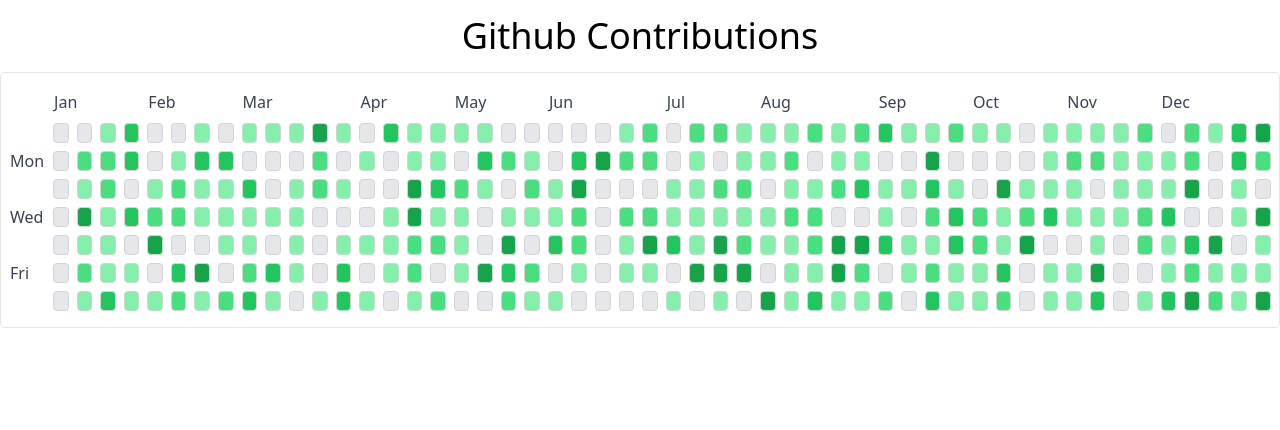
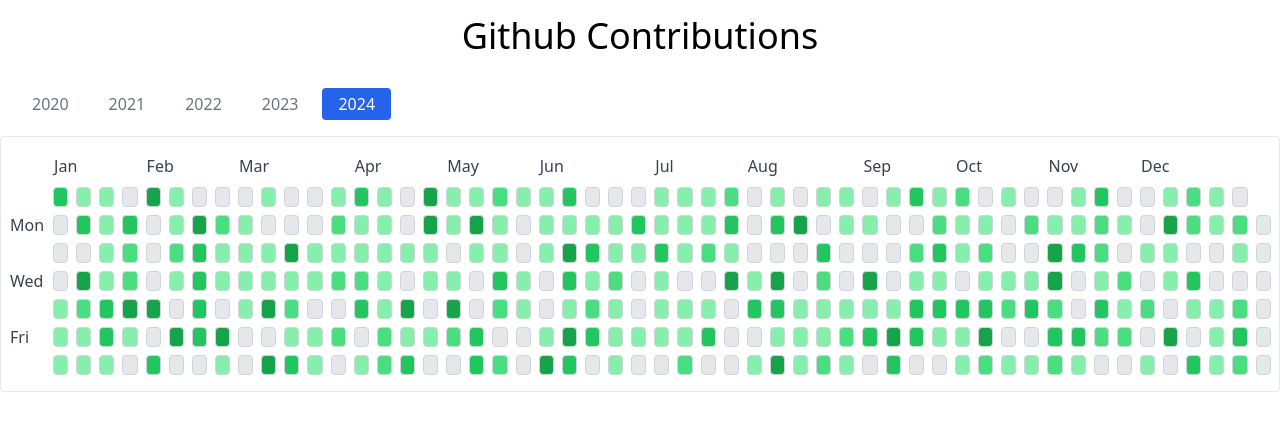
Before and after one commit to willemverbuyst/gh-contributions-table, a React (Vite) app: page / in a window 1280 px wide. Shown: the top 430 px of the page. Built offline with nearby package versions, Linux system fonts and the light colour scheme.

Commit message:
chore: create contributions for multiple years

```diff
--- a/src/App.tsx
+++ b/src/App.tsx
@@ -1,11 +1,19 @@
+import clsx from "clsx";
+import { useState } from "react";
 import { DataCells } from "./components/DataCells";
 import { DayCell } from "./components/DayCell";
 import { MonthCell } from "./components/MonthCell";
-import { generateContributions } from "./dummyData/contributions";
-import { dateMap } from "./utils/dateMap";
+import { getContributionsForYears } from "./dummyData/contributions";
+import { getDateMapsForYears } from "./utils/dateMap";
 
 export default function App() {
-  const contributions = generateContributions();
+  const [contributions] = useState(getContributionsForYears());
+  const [year, setYear] = useState(new Date().getFullYear());
+  const [dateMapForYears] = useState(getDateMapsForYears());
+
+  function handleClick(selectedYear: number) {
+    setYear(selectedYear);
+  }
 
   return (
     <div className="w-full flex flex-col items-center">
@@ -13,6 +21,53 @@ export default function App() {
         <h1 className="text-4xl">Github Contributions</h1>
       </header>
       <main>
+        <section className="flex gap-2 p-4 w-[150px]">
+          <button
+            className={clsx(
+              "py-1 px-4 hover:bg-gray-100 rounded text-gray-500",
+              year === 2020 && "bg-blue-600 text-white"
+            )}
+            onClick={() => handleClick(2020)}
+          >
+            2020
+          </button>
+          <button
+            className={clsx(
+              "py-1 px-4 hover:bg-gray-100 rounded text-gray-500",
+              year === 2021 && "bg-blue-600 text-white"
+            )}
+            onClick={() => handleClick(2021)}
+          >
+            2021
+          </button>
+          <button
+            className={clsx(
+              "py-1 px-4 hover:bg-gray-100 rounded text-gray-500",
+              year === 2022 && "bg-blue-600 text-white"
+            )}
+            onClick={() => handleClick(2022)}
+          >
+            2022
+          </button>
+          <button
+            className={clsx(
+              "py-1 px-4 hover:bg-gray-100 rounded text-gray-500",
+              year === 2023 && "bg-blue-600 text-white"
+            )}
+            onClick={() => handleClick(2023)}
+          >
+            2023
+          </button>
+          <button
+            className={clsx(
+              "py-1 px-4 hover:bg-gray-100 rounded text-gray-500",
+              year === 2024 && "bg-blue-600 text-white"
+            )}
+            onClick={() => handleClick(2024)}
+          >
+            2024
+          </button>
+        </section>
         <div className="border py-2 rounded">
           <table className="border-separate border-spacing-2">
             <thead>
@@ -37,50 +92,50 @@ export default function App() {
               <tr className="h-3 leading-none">
                 <DayCell day="Sun" hidden />
                 <DataCells
-                  contributions={contributions}
-                  dates={dateMap.get("Sunday") ?? []}
+                  contributions={contributions.get(year)}
+                  dates={dateMapForYears.get(year).get("Sunday") ?? []}
                 />
               </tr>
               <tr className="h-3 leading-none">
                 <DayCell day="Mon" />
                 <DataCells
-                  contributions={contributions}
-                  dates={dateMap.get("Monday") ?? []}
+                  contributions={contributions.get(year)}
+                  dates={dateMapForYears.get(year).get("Monday") ?? []}
                 />
               </tr>
               <tr className="h-3 leading-none">
                 <DayCell day="Tue" hidden />
                 <DataCells
-                  contributions={contributions}
-                  dates={dateMap.get("Tuesday") ?? []}
+                  contributions={contributions.get(year)}
+                  dates={dateMapForYears.get(year).get("Tuesday") ?? []}
                 />
               </tr>
               <tr className="h-3 leading-none">
                 <DayCell day="Wed" />
                 <DataCells
-                  contributions={contributions}
-                  dates={dateMap.get("Wednesday") ?? []}
+                  contributions={contributions.get(year)}
+                  dates={dateMapForYears.get(year).get("Wednesday") ?? []}
                 />
               </tr>
               <tr className="h-3 leading-none">
                 <DayCell day="Thu" hidden />
                 <DataCells
-                  contributions={contributions}
-                  dates={dateMap.get("Thursday") ?? []}
+                  contributions={contributions.get(year)}
+                  dates={dateMapForYears.get(year).get("Thursday") ?? []}
                 />
               </tr>
               <tr className="h-3 leading-none">
                 <DayCell day="Fri" />
                 <DataCells
-                  contributions={contributions}
-                  dates={dateMap.get("Friday") ?? []}
+                  contributions={contributions.get(year)}
+                  dates={dateMapForYears.get(year).get("Friday") ?? []}
                 />
               </tr>
               <tr className="h-3 leading-none">
                 <DayCell day="Sat" hidden />
                 <DataCells
-                  contributions={contributions}
-                  dates={dateMap.get("Saturday") ?? []}
+                  contributions={contributions.get(year)}
+                  dates={dateMapForYears.get(year).get("Saturday") ?? []}
                 />
               </tr>
             </tbody>
--- a/src/components/DataCells.tsx
+++ b/src/components/DataCells.tsx
@@ -5,14 +5,18 @@ export function DataCells({
   dates,
 }: {
   contributions: { [k: string]: number };
-  dates: string[];
+  dates: (string | null)[];
 }) {
-  return dates.map((date, i) => (
+  return dates.map((date, i) =>
+    date ? (
       <DataCell
         key={i}
         dataIx={i}
         date={date}
         contributions={contributions[date]}
       />
-  ));
+    ) : (
+      <td>&nbsp;</td>
+    )
+  );
 }
--- a/src/dummyData/contributions.ts
+++ b/src/dummyData/contributions.ts
@@ -12,10 +12,10 @@ function weightedRandom(): number {
   return Math.floor(weighted * MAXIMUM_NUMBER_OF_CONTRIBUTIONS);
 }
 
-export function generateContributions() {
+export function generateContributions(year: number) {
   return Array.from({ length: 365 }).reduce(
     (acc: Record<string, number>, _, i) => {
-      const today = new Date("2022-01-01");
+      const today = new Date(`${year}-01-01`);
       const tomorrow = new Date(today);
 
       tomorrow.setDate(today.getDate() + i);
@@ -30,3 +30,15 @@ export function generateContributions() {
     {}
   );
 }
+
+export function getContributionsForYears() {
+  const years = [2020, 2021, 2022, 2023, 2024];
+
+  const constributionsForYears = new Map();
+
+  years.forEach((y) => {
+    constributionsForYears.set(y, generateContributions(y));
+  });
+
+  return constributionsForYears;
+}
--- a/src/utils/dateMap.ts
+++ b/src/utils/dateMap.ts
@@ -4,31 +4,51 @@ export function getDayOfTheFirstInMonth(year: number, month: number) {
   return date.getDay();
 }
 
-export function createDatesArray(day: number) {
-  const dayOfTheFirstInMonth = getDayOfTheFirstInMonth(2022, 0);
-  const dates: string[] = [];
-  const d = new Date("2022-01-01");
+export function createDatesArray(day: number, year: number) {
+  const dayOfTheFirstInMonth = getDayOfTheFirstInMonth(2023, 0);
+  const dates: (string | null)[] = [];
+  const d = new Date(`${year}-01-01`);
   const startDate = new Date(d);
 
   startDate.setDate(d.getDate() - (dayOfTheFirstInMonth - day));
 
-  Array.from({ length: 52 }).forEach((_, i) => {
-    const dd = new Date(startDate);
+  Array.from({ length: 52 + (dayOfTheFirstInMonth === day ? 0 : 1) }).forEach(
+    (_, i) => {
+      const dd = new Date(startDate);
 
-    dd.setDate(startDate.getDate() + i * 7);
+      dd.setDate(startDate.getDate() + i * 7);
 
-    dates.push(dd.toISOString().split("T")[0]);
-  });
+      if (dd.getTime() < d.getTime()) {
+        dates.push(null);
+      } else {
+        dates.push(dd.toISOString().split("T")[0]);
+      }
+    }
+  );
 
   return dates;
 }
 
-export const dateMap = new Map([
-  ["Monday", createDatesArray(1)],
-  ["Tuesday", createDatesArray(2)],
-  ["Wednesday", createDatesArray(3)],
-  ["Thursday", createDatesArray(4)],
-  ["Friday", createDatesArray(5)],
-  ["Saturday", createDatesArray(6)],
-  ["Sunday", createDatesArray(0)],
-]);
+export function getDateMap(year: number) {
+  return new Map([
+    ["Monday", createDatesArray(1, year)],
+    ["Tuesday", createDatesArray(2, year)],
+    ["Wednesday", createDatesArray(3, year)],
+    ["Thursday", createDatesArray(4, year)],
+    ["Friday", createDatesArray(5, year)],
+    ["Saturday", createDatesArray(6, year)],
+    ["Sunday", createDatesArray(0, year)],
+  ]);
+}
+
+export function getDateMapsForYears() {
+  const years = [2020, 2021, 2022, 2023, 2024];
+
+  const dateMapForYears = new Map();
+
+  years.forEach((y) => {
+    dateMapForYears.set(y, getDateMap(y));
+  });
+
+  return dateMapForYears;
+}
```
Lines whose indentation alone changed are shown as unchanged.
